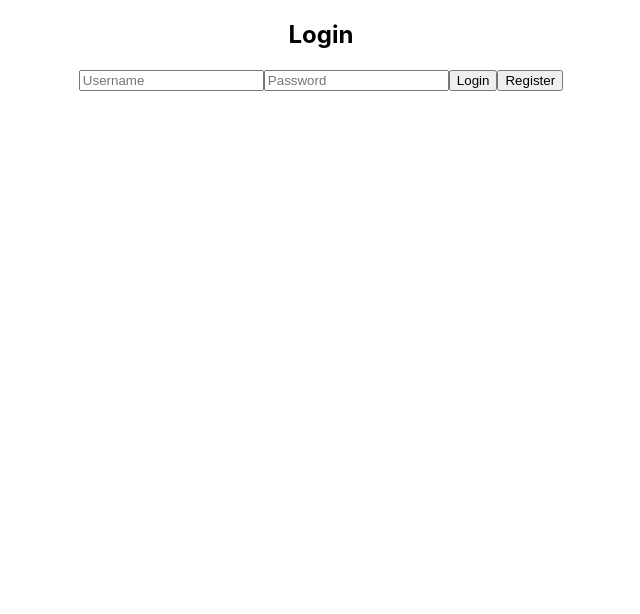
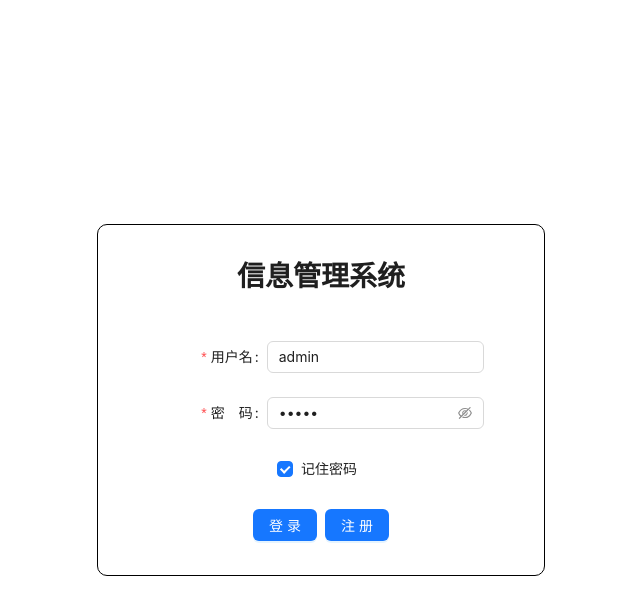
Before and after one commit to Jewelryyy/admin-web, a React (Create React App) app: page / in a window 1280 px wide. Shown: the top 614 px of the page, without its empty margins (319-959 px from the left). Built offline with nearby package versions, Linux system fonts and the light colour scheme.

Commit message:
登录界面基本完成，需要解决登录失败后的提示信息。

```diff
--- a/package.json
+++ b/package.json
@@ -6,6 +6,7 @@
     "@testing-library/jest-dom": "^5.17.0",
     "@testing-library/react": "^13.4.0",
     "@testing-library/user-event": "^13.5.0",
+    "antd": "^5.17.0",
     "react": "^18.3.1",
     "react-dom": "^18.3.1",
     "react-router-dom": "^6.23.1",
--- a/src/components/Login.js
+++ b/src/components/Login.js
@@ -1,5 +1,13 @@
 import React, { useState } from 'react';
 import { useNavigate } from 'react-router-dom';
+import { Button, Checkbox, Form, Input, Space } from 'antd';
+
+const tailLayout = {
+    wrapperCol: {
+        offset: 4,
+        span: 16,
+    },
+};
 
 function Login() {
     const [username, setUsername] = useState('');
@@ -11,18 +19,97 @@ function Login() {
         navigate('/register');
     };
 
+    const onFinish = (values) => {
+        console.log('Success:', values);
+    };
+    const onFinishFailed = (errorInfo) => {
+        console.log('Failed:', errorInfo);
+    };
+
     const handleLogin = () => {
         // 在这里处理登录逻辑
         console.log(`Username: ${username}, Password: ${password}`);
     };
 
     return (
-        <div>
-            <h2>Login</h2>
-            <input type="text" placeholder="Username" value={username} onChange={e => setUsername(e.target.value)} />
-            <input type="password" placeholder="Password" value={password} onChange={e => setPassword(e.target.value)} />
-            <button onClick={handleLogin}>Login</button>
-            <button onClick={toRegister}>Register</button>
+        <div style={{
+            display: 'flex',
+            justifyContent: 'center',
+            alignItems: 'center',
+            height: '100vh', // 使其占满整个视口高度
+        }}>
+            <Form
+                name="basic"
+                labelCol={{
+                    span: 8,
+                }}
+                wrapperCol={{
+                    span: 16,
+                }}
+                style={{
+                    maxWidth: 600,
+                    border: '1px solid #000', // 添加边框
+                    padding: '10px 60px 10px 60px', // 添加内边距
+                    borderRadius: '10px' // 添加边框圆角
+                }}
+                initialValues={{
+                    username: 'admin',
+                    password: 'admin',
+                    remember: true,
+                }}
+                onFinish={onFinish}
+                onFinishFailed={onFinishFailed}
+                autoComplete="off"
+            >
+                <Form.Item {...tailLayout}>
+                    <h1>信息管理系统</h1>
+                </Form.Item>
+
+                <Form.Item
+                    label="用户名"
+                    name="username"
+                    rules={[
+                        {
+                            required: true,
+                            message: '请输入用户名!',
+                        },
+                    ]}
+                >
+                    <Input onChange={e => setUsername(e.target.value)} />
+                </Form.Item>
+
+                <Form.Item
+                    label={<span>密<span style={{ width: '1em', display: 'inline-block' }}></span>码</span>}
+                    name="password"
+                    rules={[
+                        {
+                            required: true,
+                            message: '请输入密码!',
+                        },
+                    ]}
+                >
+                    <Input.Password onChange={e => setPassword(e.target.value)} />
+                </Form.Item>
+
+                <Form.Item
+                    name="remember"
+                    valuePropName="checked"
+                    {...tailLayout}
+                >
+                    <Checkbox>记住密码</Checkbox>
+                </Form.Item>
+
+                <Form.Item {...tailLayout}>
+                    <Space>
+                        <Button type="primary" htmlType="submit" onClick={handleLogin}>
+                            登 录
+                        </Button>
+                        <Button type="primary" htmlType="submit" onClick={toRegister}>
+                            注 册
+                        </Button>
+                    </Space>
+                </Form.Item>
+            </Form>
         </div>
     );
 }
```
Also changed, not shown: 1 other file (tests, documents, lock files or other folders).
